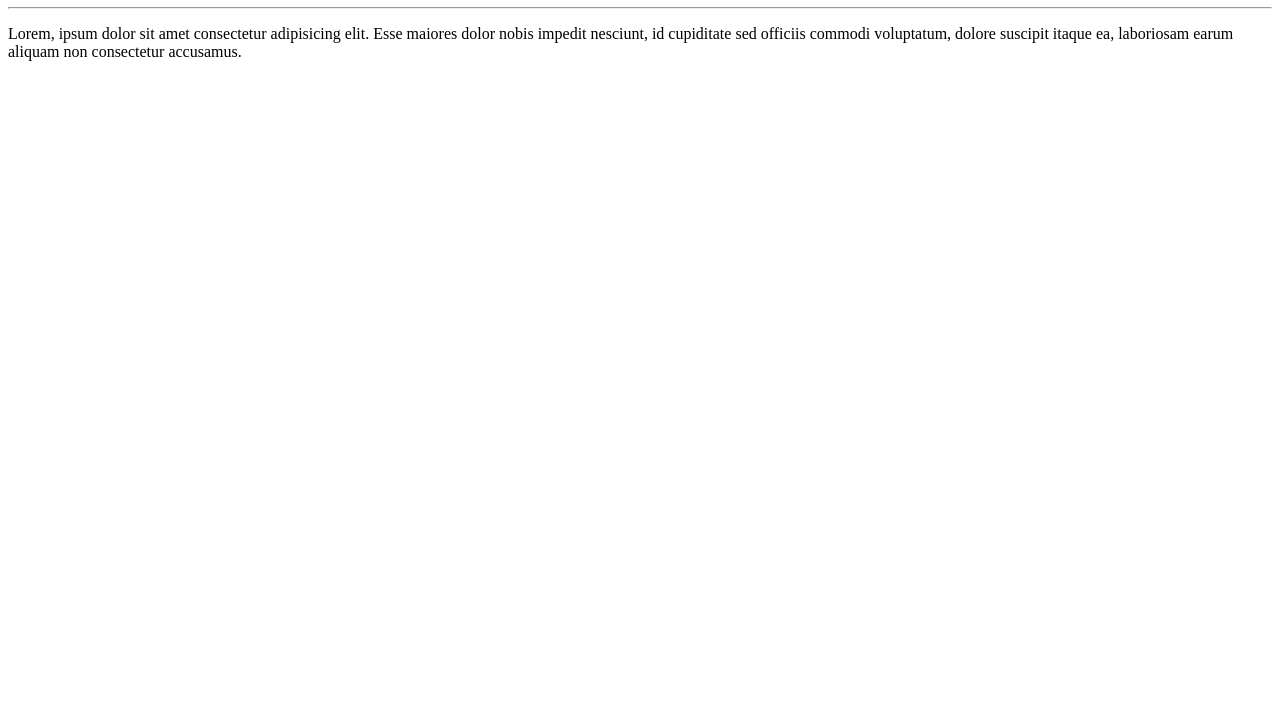
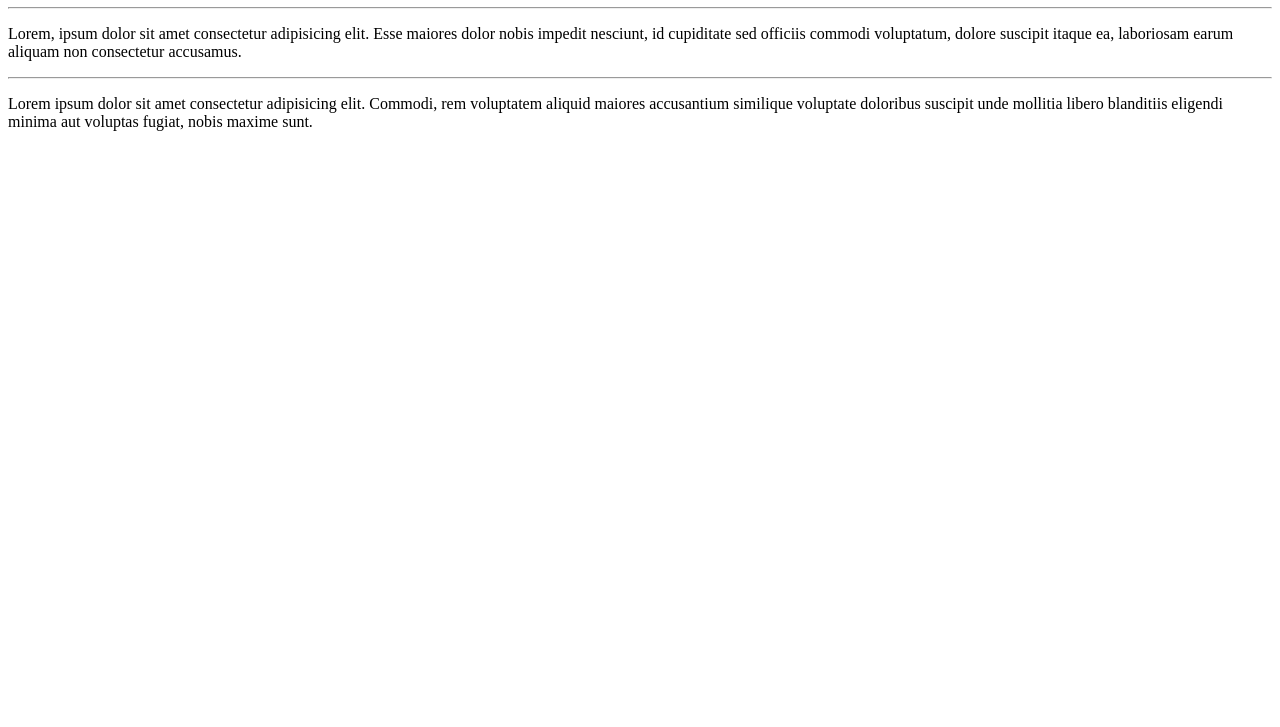
Before and after one commit to wilkertubarao/Ola-Mundo, a plain HTML site: page site-exemplo/index.html in a window 1280 px wide. Shown: the part 73-800 px from the top of the page. Drawn offline with Linux system fonts and the light colour scheme.

Commit message:
adicionei um para

```diff
--- a/site-exemplo/index.html
+++ b/site-exemplo/index.html
@@ -10,6 +10,8 @@
     <h1>Olá,Mundo</h1>
     <hr>
     <p> Lorem, ipsum dolor sit amet consectetur adipisicing elit. Esse maiores dolor nobis impedit nesciunt, id cupiditate sed officiis commodi voluptatum, dolore suscipit itaque ea, laboriosam earum aliquam non consectetur accusamus.</p>
+    <hr>
+    <p>Lorem ipsum dolor sit amet consectetur adipisicing elit. Commodi, rem voluptatem aliquid maiores accusantium similique voluptate doloribus suscipit unde mollitia libero blanditiis eligendi minima aut voluptas fugiat, nobis maxime sunt.</p>
 
 
 </body>
```
